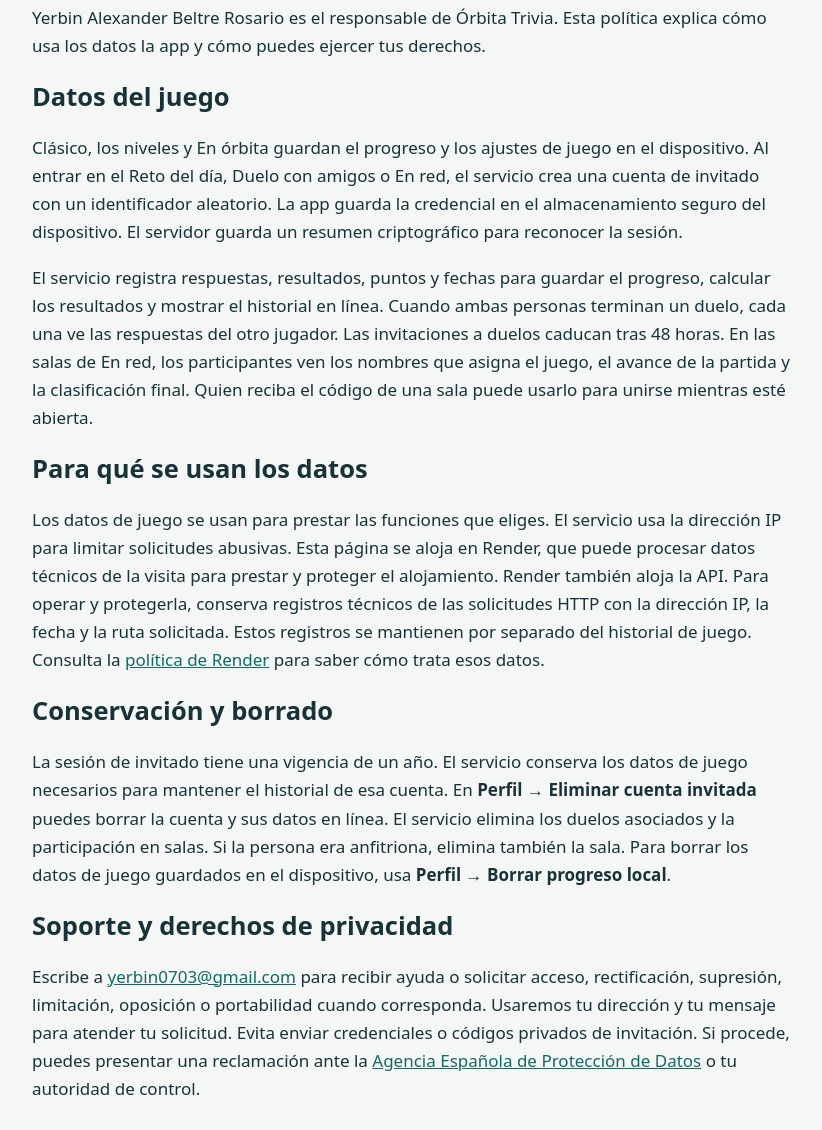
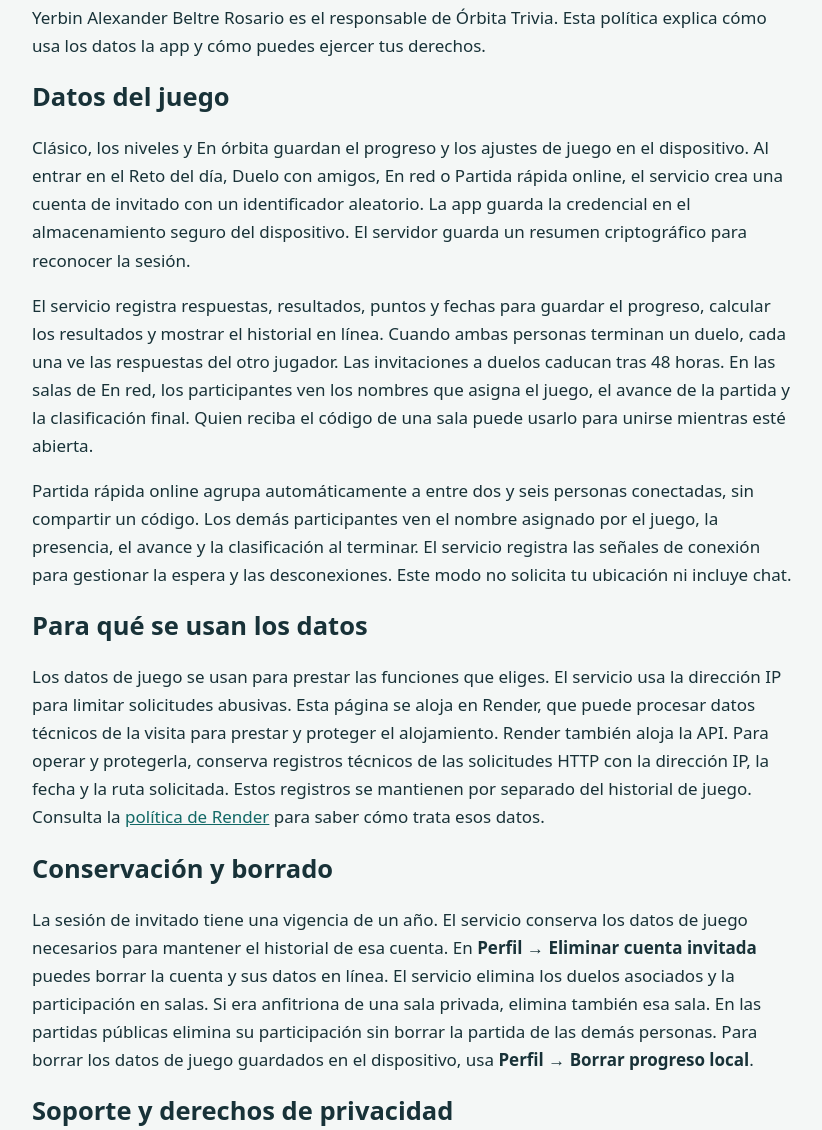
Before and after one commit to yerbin69-hash/politicas-apps-publicas, a plain HTML site: page public/orbita-trivia/privacy.html in a window 1280 px wide. Shown: the part 120-1250 px from the top of the page, without its empty margins (228-1050 px from the left). Drawn offline with Linux system fonts and the light colour scheme.

Commit message:
Explicar Partida rápida online en la privacidad de Órbita Trivia

```diff
--- a/public/orbita-trivia/privacy.html
+++ b/public/orbita-trivia/privacy.html
@@ -18,14 +18,15 @@
     <p>Yerbin Alexander Beltre Rosario es el responsable de Órbita Trivia. Esta política explica cómo usa los datos la app y cómo puedes ejercer tus derechos.</p>
 
     <h2>Datos del juego</h2>
-    <p>Clásico, los niveles y En órbita guardan el progreso y los ajustes de juego en el dispositivo. Al entrar en el Reto del día, Duelo con amigos o En red, el servicio crea una cuenta de invitado con un identificador aleatorio. La app guarda la credencial en el almacenamiento seguro del dispositivo. El servidor guarda un resumen criptográfico para reconocer la sesión.</p>
+    <p>Clásico, los niveles y En órbita guardan el progreso y los ajustes de juego en el dispositivo. Al entrar en el Reto del día, Duelo con amigos, En red o Partida rápida online, el servicio crea una cuenta de invitado con un identificador aleatorio. La app guarda la credencial en el almacenamiento seguro del dispositivo. El servidor guarda un resumen criptográfico para reconocer la sesión.</p>
     <p>El servicio registra respuestas, resultados, puntos y fechas para guardar el progreso, calcular los resultados y mostrar el historial en línea. Cuando ambas personas terminan un duelo, cada una ve las respuestas del otro jugador. Las invitaciones a duelos caducan tras 48 horas. En las salas de En red, los participantes ven los nombres que asigna el juego, el avance de la partida y la clasificación final. Quien reciba el código de una sala puede usarlo para unirse mientras esté abierta.</p>
+    <p>Partida rápida online agrupa automáticamente a entre dos y seis personas conectadas, sin compartir un código. Los demás participantes ven el nombre asignado por el juego, la presencia, el avance y la clasificación al terminar. El servicio registra las señales de conexión para gestionar la espera y las desconexiones. Este modo no solicita tu ubicación ni incluye chat.</p>
 
     <h2>Para qué se usan los datos</h2>
     <p>Los datos de juego se usan para prestar las funciones que eliges. El servicio usa la dirección IP para limitar solicitudes abusivas. Esta página se aloja en Render, que puede procesar datos técnicos de la visita para prestar y proteger el alojamiento. Render también aloja la API. Para operar y protegerla, conserva registros técnicos de las solicitudes HTTP con la dirección IP, la fecha y la ruta solicitada. Estos registros se mantienen por separado del historial de juego. Consulta la <a href="https://render.com/privacy">política de Render</a> para saber cómo trata esos datos.</p>
 
     <h2>Conservación y borrado</h2>
-    <p>La sesión de invitado tiene una vigencia de un año. El servicio conserva los datos de juego necesarios para mantener el historial de esa cuenta. En <strong>Perfil → Eliminar cuenta invitada</strong> puedes borrar la cuenta y sus datos en línea. El servicio elimina los duelos asociados y la participación en salas. Si la persona era anfitriona, elimina también la sala. Para borrar los datos de juego guardados en el dispositivo, usa <strong>Perfil → Borrar progreso local</strong>.</p>
+    <p>La sesión de invitado tiene una vigencia de un año. El servicio conserva los datos de juego necesarios para mantener el historial de esa cuenta. En <strong>Perfil → Eliminar cuenta invitada</strong> puedes borrar la cuenta y sus datos en línea. El servicio elimina los duelos asociados y la participación en salas. Si era anfitriona de una sala privada, elimina también esa sala. En las partidas públicas elimina su participación sin borrar la partida de las demás personas. Para borrar los datos de juego guardados en el dispositivo, usa <strong>Perfil → Borrar progreso local</strong>.</p>
 
     <h2 id="soporte">Soporte y derechos de privacidad</h2>
     <p>Escribe a <a href="mailto:yerbin0703@gmail.com">yerbin0703@gmail.com</a> para recibir ayuda o solicitar acceso, rectificación, supresión, limitación, oposición o portabilidad cuando corresponda. Usaremos tu dirección y tu mensaje para atender tu solicitud. Evita enviar credenciales o códigos privados de invitación. Si procede, puedes presentar una reclamación ante la <a href="https://www.aepd.es/">Agencia Española de Protección de Datos</a> o tu autoridad de control.</p>
```
